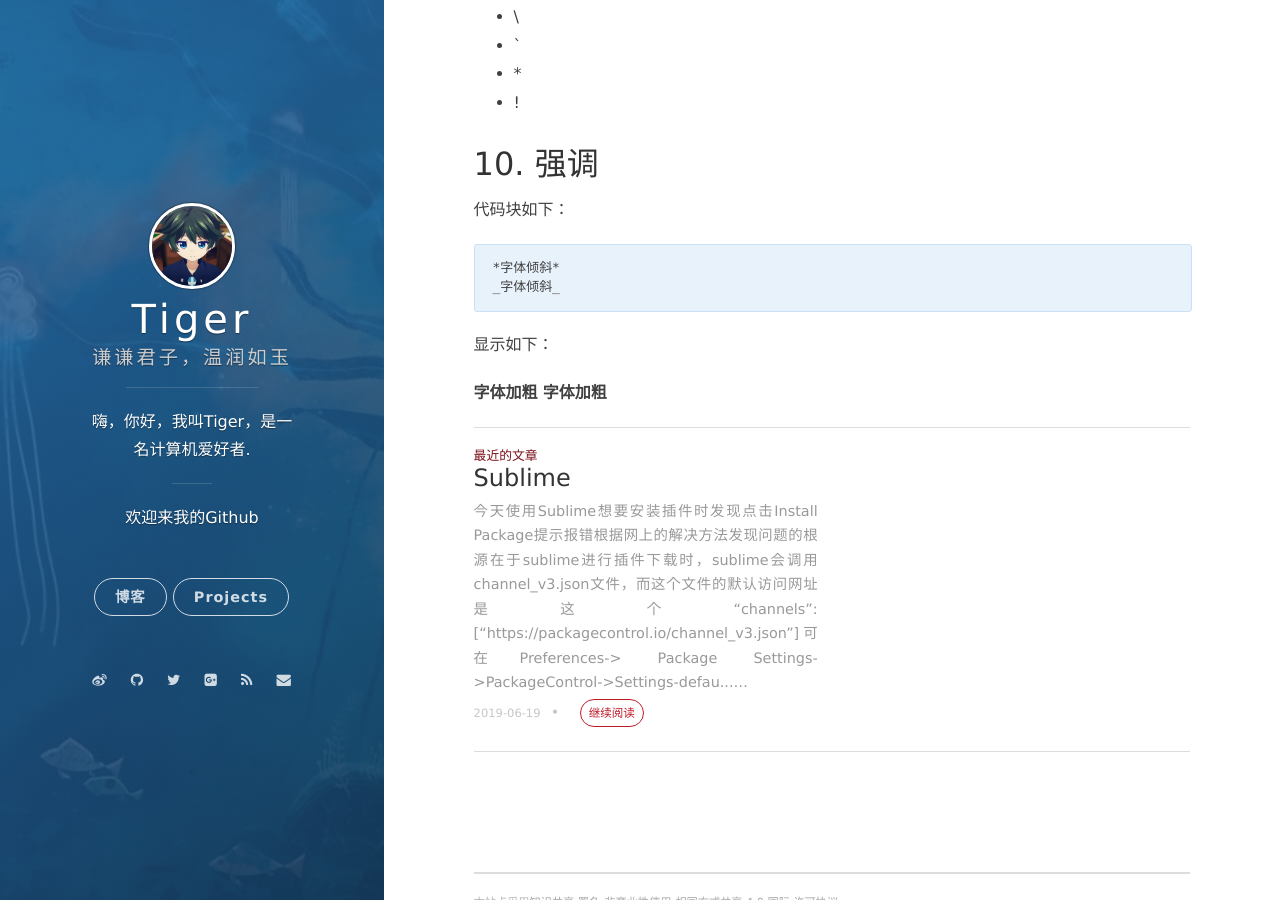
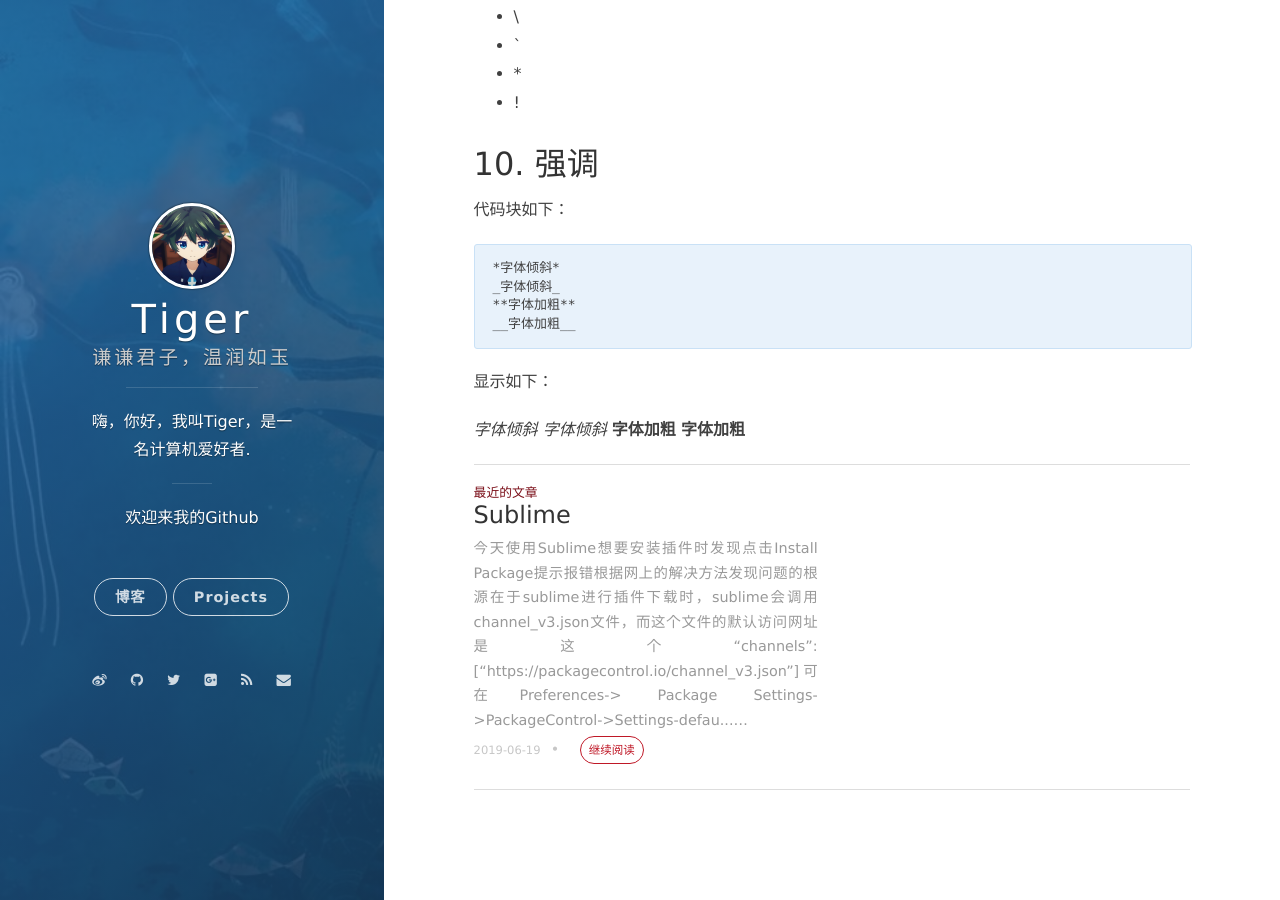
Before and after one commit to storyhappygood/storyhappygood.github.io, a Jekyll site: the page built from _posts/2019-06-19-markdown_learning.md, in a window 1280 px wide and 900 px high, scrolled down 5677 px. Built offline with Jekyll 4.4.1, drawn with Linux system fonts in a browser that asks for light colours; nearby versions of some CDN libraries; our own code applies the rules of GitHub Pages for plain Markdown files; comment, search, counter and statistics services are not loaded.

Commit message:
字体倾斜与加粗

````diff
--- a/_posts/2019-06-19-markdown_learning.md
+++ b/_posts/2019-06-19-markdown_learning.md
@@ -209,8 +209,12 @@ ___
 ```
 *字体倾斜*
 _字体倾斜_
+**字体加粗**
+__字体加粗__
 ```
 显示如下：
 
+*字体倾斜*
+_字体倾斜_
 **字体加粗**
 __字体加粗__
````
